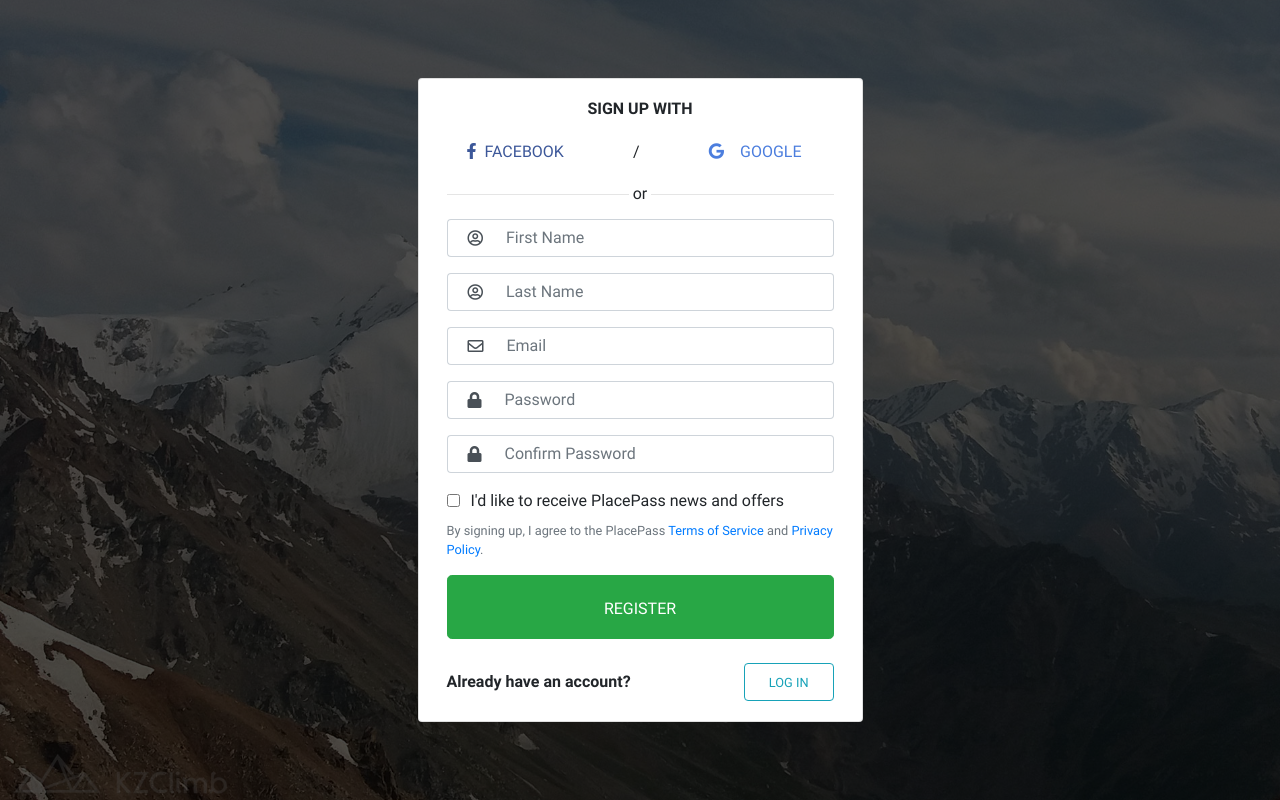
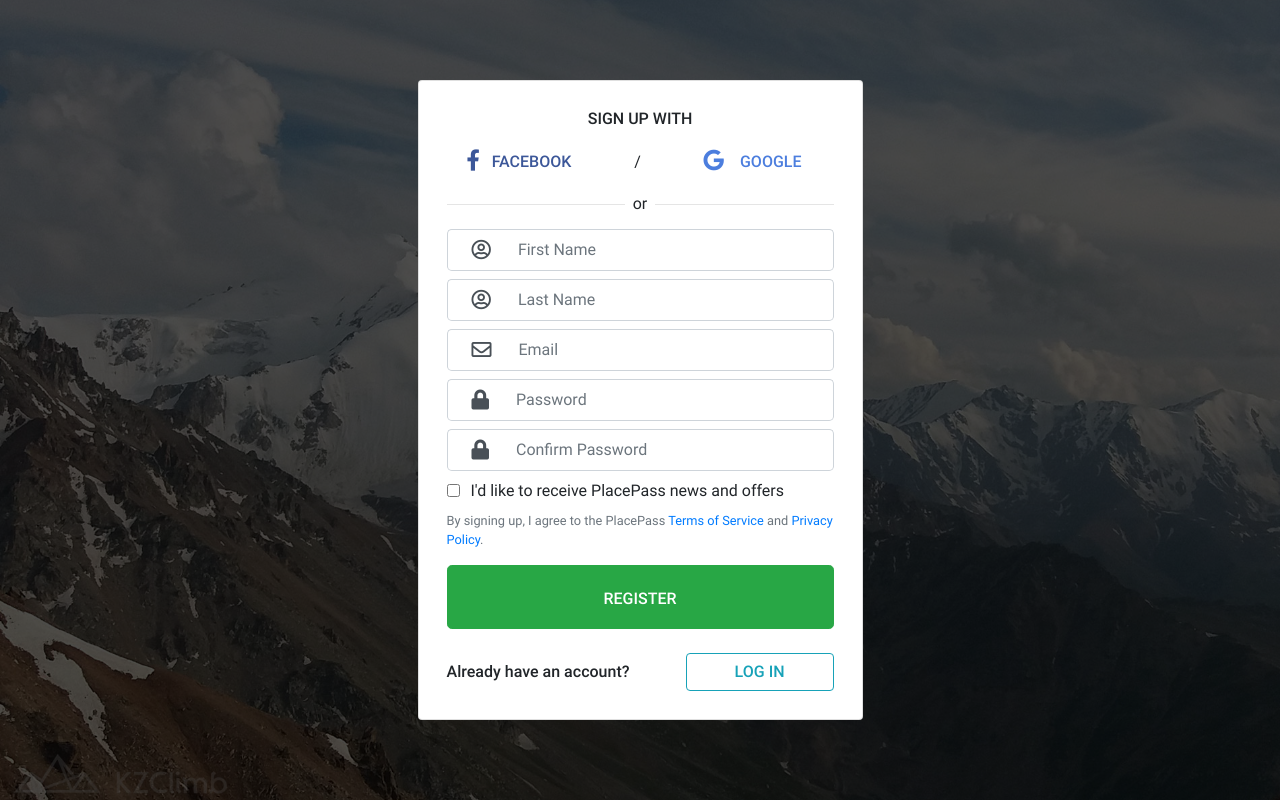
Before and after one commit to dclimber/django-oauth-test, a Django app: page /accounts/signup/ in a window 1280 px wide. Run offline with Django 3.2, Linux system fonts and the light colour scheme; some libraries are stand-ins or nearby versions; some web fonts are replaced.

Commit message:
feat: Update UI

```diff
--- a/templates/allauth/account/_social_login.html
+++ b/templates/allauth/account/_social_login.html
@@ -1,7 +1,7 @@
 {% load socialaccount %}
 <div class="d-flex justify-content-between align-items-center mb-2 px-2">
-    <a class="btn btn-outline-light border-0 color-fb" href="{% provider_login_url 'facebook' method='oauth2' %}"><i class="fab fa-facebook-f color-fb pr-2"></i>FACEBOOK</a> / <a class="btn btn-outline-light border-0 color-google pr-3" href="{% provider_login_url 'google' %}"><i class="fab fa-google color-google pr-3"></i>GOOGLE&nbsp;&nbsp;</a>
+    <a class="btn btn-outline-light border-0 color-fb font-weight-medium" href="{% provider_login_url 'facebook' method='oauth2' %}"><i class="fab fa-facebook-f color-fb pr-2 fa-lg"></i> FACEBOOK</a> / <a class="btn btn-outline-light border-0 color-google font-weight-medium pr-3" href="{% provider_login_url 'google' %}"><i class="fab fa-google color-google pr-3 fa-lg"></i>GOOGLE&nbsp;&nbsp;</a>
 </div>
 <div class="d-flex justify-content-between align-items-center mb-2">
-    <hr class="flex-fill">&nbsp;or&nbsp;<hr class="flex-fill">
+    <hr class="flex-fill"><span class="px-2">or</span><hr class="flex-fill">
 </div>
--- a/templates/allauth/account/signup.html
+++ b/templates/allauth/account/signup.html
@@ -9,8 +9,8 @@
 {# Form with header #}
   <div class="card my-3">
       <div class="card-body mx-2">
-          <h6 class="text-uppercase text-center mb-3">
-              <strong>{% trans "Sign Up with" %}</strong>
+          <h6 class="text-uppercase text-center mb-3 mt-2">
+              <span class="font-weight-medium">{% trans "Sign Up with" %}</span>
           </h6>
           {% include "account/_social_login.html" %}
           <form class="" id="signup_form" method="post" action="{% url 'account_signup' %}">
@@ -23,12 +23,12 @@
             </p>
 
             <div class="text-center pt-2 pb-4">
-                <button type="submit" class="btn btn-success btn-lg btn-block text-uppercase py-3"><small>{% trans "Register" %}</small></button>
+                <button type="submit" class="btn btn-success btn-lg btn-block text-uppercase py-3"><small class="font-weight-medium">{% trans "Register" %}</small></button>
             </div>
 
-            <div class="d-flex justify-content-between align-items-center">
-              <span><b>{% trans "Already have an account?" %}</b></span>
-              <a href="{{ login_url }}" class="btn btn-outline-info text-uppercase px-4"><small>{% trans "Log in" %}</small></a>
+            <div class="d-flex justify-content-between align-items-center pb-2">
+              <span class="font-weight-medium">{% trans "Already have an account?" %}</span>
+              <a href="{{ login_url }}" class="btn btn-outline-info text-uppercase font-weight-medium px-5">{% trans "Log in" %}</a>
             </div>
 
           </form>
--- a/templates/partials/form_fields.html
+++ b/templates/partials/form_fields.html
@@ -20,12 +20,12 @@
         {% endfor %}
     </div>
   {% else %}
-    <div class="form-group mb-2">
+    <div class="form-group mb-0">
       {% if not no_label %}
       <label for="{{ field.id_for_label }}" class="">{{ field.label }}</label>
       {% endif %}
 
-      <div class="input-group mb-3">
+      <div class="input-group input-group-lg mb-2">
           <div class="input-group-prepend">
             {% for key, value in form.icons.items %}
                 {% if field.name == key %}
@@ -33,7 +33,7 @@
                 {% endif %}
             {% endfor %}
             </div>
-          {{ field|add_class:'form-control border-left-0 pl-1' }}
+          {{ field|add_class:'form-control font-size-1-rem border-left-0 pl-1 font-size-small' }}
       </div>
 
       {% for error in field.errors %}
```
